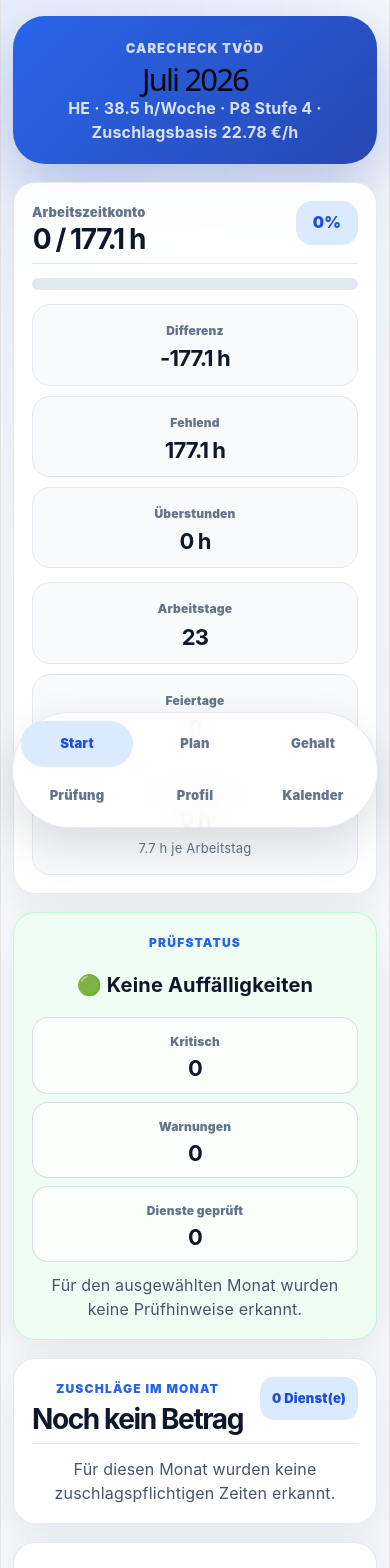
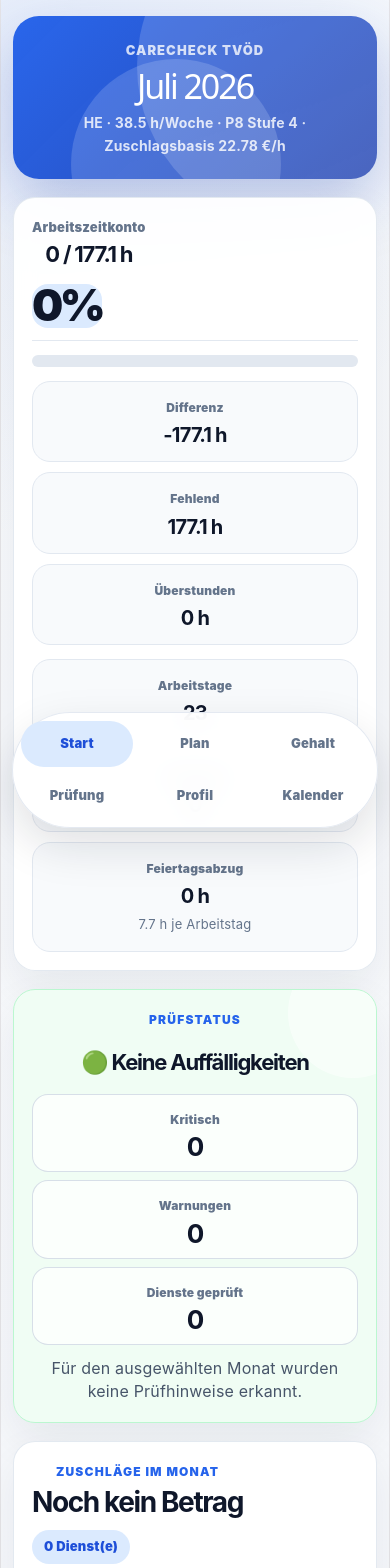
Before and after one commit to vladularu/carecheck-web, a React (Vite) app: page / in a window 390 px wide. Shown: the top 1568 px of the page. Built offline with nearby package versions, Linux system fonts and the light colour scheme.

Commit message:
v1.1.2 Dashboard optisch aufraeumen

```diff
--- a/src/App.css
+++ b/src/App.css
@@ -1725,3 +1725,345 @@
     font-size: 16px;
   }
 }
+
+/* =========================================================
+   v1.1.2 Dashboard Cockpit
+   Dashboard professioneller und ruhiger gestalten
+   ========================================================= */
+
+.dashboard-page {
+  display: grid;
+  grid-template-columns: repeat(12, 1fr);
+  gap: 18px;
+  align-items: start;
+}
+
+.dashboard-page > * {
+  grid-column: span 12;
+}
+
+/* Hero */
+
+.dashboard-hero {
+  grid-column: span 12;
+  position: relative;
+  overflow: hidden;
+  min-height: 190px;
+  padding: 28px;
+}
+
+.dashboard-hero::after {
+  content: "";
+  position: absolute;
+  right: -80px;
+  top: -110px;
+  width: 320px;
+  height: 320px;
+  border-radius: 999px;
+  background: rgba(255, 255, 255, 0.16);
+  pointer-events: none;
+}
+
+.dashboard-hero::before {
+  content: "";
+  position: absolute;
+  right: 96px;
+  bottom: -90px;
+  width: 210px;
+  height: 210px;
+  border-radius: 999px;
+  background: rgba(219, 234, 254, 0.18);
+  pointer-events: none;
+}
+
+.dashboard-hero > * {
+  position: relative;
+  z-index: 1;
+}
+
+.dashboard-hero span,
+.dashboard-hero .card-label {
+  color: rgba(255, 255, 255, 0.78);
+}
+
+.dashboard-hero h1,
+.dashboard-hero h2 {
+  max-width: 720px;
+  color: #ffffff;
+  font-size: clamp(34px, 5vw, 56px);
+  line-height: 0.95;
+  margin: 8px 0;
+}
+
+.dashboard-hero p {
+  max-width: 760px;
+  color: rgba(255, 255, 255, 0.82);
+  font-size: 15px;
+  line-height: 1.65;
+}
+
+/* Dashboard Kartenraster */
+
+.dashboard-page > .ui-card {
+  min-height: 100%;
+}
+
+/* Erste Karte nach Hero: Arbeitszeit größer darstellen */
+.dashboard-page > .ui-card:nth-of-type(1) {
+  grid-column: span 8;
+}
+
+/* Prüfstatus */
+.dashboard-status-card {
+  grid-column: span 4;
+}
+
+/* Zuschläge */
+.dashboard-page > .ui-card:nth-of-type(3) {
+  grid-column: span 7;
+}
+
+/* Export */
+.dashboard-page > .ui-card:nth-of-type(4) {
+  grid-column: span 5;
+}
+
+/* Dienstübersicht */
+.dashboard-page > .ui-card:nth-of-type(5) {
+  grid-column: span 12;
+}
+
+/* Arbeitszeitkarte */
+
+.work-card-header {
+  display: flex;
+  justify-content: space-between;
+  gap: 18px;
+  align-items: flex-start;
+}
+
+.work-card-header strong,
+.status-title {
+  color: var(--cc-text);
+  font-size: clamp(22px, 3vw, 30px);
+  line-height: 1.05;
+  letter-spacing: -0.055em;
+}
+
+.progress-number {
+  color: var(--cc-text);
+  font-size: clamp(44px, 6vw, 70px);
+  line-height: 0.95;
+  letter-spacing: -0.08em;
+}
+
+.work-grid {
+  display: grid;
+  grid-template-columns: repeat(4, 1fr);
+  gap: 10px;
+}
+
+.work-grid > div {
+  display: grid;
+  gap: 5px;
+  padding: 14px;
+  border-radius: 18px;
+  background: var(--cc-surface-soft);
+  border: 1px solid var(--cc-border);
+}
+
+.work-grid span {
+  color: var(--cc-text-muted);
+  font-size: 12px;
+  font-weight: 900;
+}
+
+.work-grid strong {
+  color: var(--cc-text);
+  font-size: 20px;
+  letter-spacing: -0.04em;
+}
+
+/* Prüfstatus */
+
+.dashboard-status-card {
+  position: relative;
+  overflow: hidden;
+}
+
+.dashboard-status-card::after {
+  content: "";
+  position: absolute;
+  right: -42px;
+  top: -42px;
+  width: 130px;
+  height: 130px;
+  border-radius: 999px;
+  background: rgba(255, 255, 255, 0.5);
+}
+
+.dashboard-status-card > * {
+  position: relative;
+  z-index: 1;
+}
+
+.dashboard-status-grid {
+  grid-template-columns: 1fr;
+}
+
+.dashboard-status-grid div {
+  padding: 13px 14px;
+}
+
+.dashboard-status-grid strong {
+  font-size: 26px;
+}
+
+/* Zuschläge */
+
+.monthly-premium-header {
+  display: flex;
+  justify-content: space-between;
+  gap: 16px;
+  align-items: flex-start;
+}
+
+.monthly-premium-count {
+  display: inline-flex;
+  align-items: center;
+  justify-content: center;
+  min-height: 34px;
+  padding: 0 12px;
+  border-radius: 999px;
+  background: var(--cc-primary-soft);
+  color: var(--cc-primary-dark);
+  font-size: 13px;
+  font-weight: 950;
+}
+
+.monthly-premium-list {
+  display: grid;
+  gap: 8px;
+}
+
+.monthly-premium-row {
+  display: grid;
+  grid-template-columns: minmax(0, 1fr) auto auto auto;
+  gap: 12px;
+  align-items: center;
+  padding: 12px 14px;
+  background: var(--cc-surface-soft);
+  border: 1px solid var(--cc-border);
+}
+
+.monthly-premium-row span {
+  color: var(--cc-text-muted);
+}
+
+.monthly-premium-row strong {
+  color: var(--cc-text);
+}
+
+/* Exportkarte */
+
+.export-actions {
+  align-items: center;
+}
+
+.export-actions .ui-button {
+  white-space: nowrap;
+}
+
+/* Dienstübersicht */
+
+.shift-type-list {
+  display: grid;
+  grid-template-columns: repeat(3, 1fr);
+  gap: 9px;
+}
+
+.shift-type-row {
+  padding: 12px 14px;
+  background: var(--cc-surface-soft);
+  border: 1px solid var(--cc-border);
+}
+
+.shift-type-row span {
+  color: var(--cc-text-muted);
+  font-weight: 850;
+}
+
+.shift-type-row strong {
+  color: var(--cc-text);
+  font-size: 18px;
+}
+
+/* Dashboard Mobile/Tablet */
+
+@media (max-width: 980px) {
+  .dashboard-page {
+    grid-template-columns: 1fr;
+  }
+
+  .dashboard-page > *,
+  .dashboard-page > .ui-card:nth-of-type(1),
+  .dashboard-status-card,
+  .dashboard-page > .ui-card:nth-of-type(3),
+  .dashboard-page > .ui-card:nth-of-type(4),
+  .dashboard-page > .ui-card:nth-of-type(5) {
+    grid-column: 1;
+  }
+
+  .work-grid {
+    grid-template-columns: repeat(2, 1fr);
+  }
+
+  .dashboard-status-grid {
+    grid-template-columns: repeat(3, 1fr);
+  }
+
+  .shift-type-list {
+    grid-template-columns: repeat(2, 1fr);
+  }
+}
+
+@media (max-width: 760px) {
+  .dashboard-hero {
+    min-height: unset;
+    padding: 22px;
+    border-radius: 26px;
+  }
+
+  .dashboard-hero h1,
+  .dashboard-hero h2 {
+    font-size: 34px;
+  }
+
+  .dashboard-hero p {
+    font-size: 14px;
+  }
+
+  .work-card-header,
+  .monthly-premium-header {
+    flex-direction: column;
+  }
+
+  .work-grid,
+  .dashboard-status-grid,
+  .shift-type-list {
+    grid-template-columns: 1fr;
+  }
+
+  .monthly-premium-row {
+    grid-template-columns: 1fr;
+    gap: 4px;
+  }
+
+  .export-actions {
+    flex-direction: column;
+  }
+
+  .export-actions .ui-button {
+    width: 100%;
+  }
+}
```
